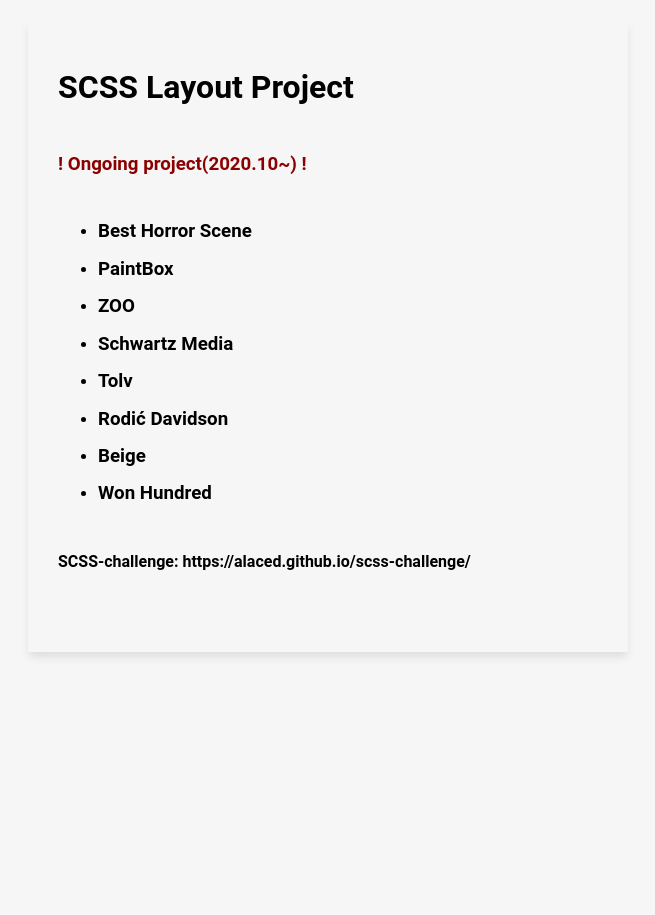
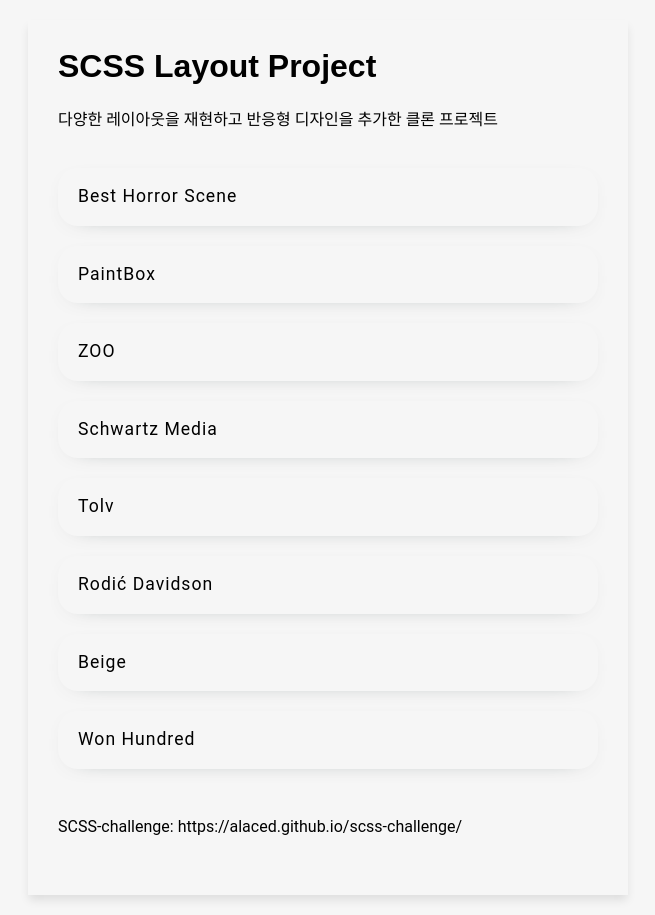
Before and after one commit to alaced/scss-grid, a website: page index.html in a window 1280 px wide. Shown: the whole page, without its empty margins (312-967 px from the left). Before the commit the page ends 800 px from the top, so only its background shows below. Drawn offline with Linux system fonts and the light colour scheme; a web font is replaced by a local one.

Commit message:
edit css

```diff
--- a/index.html
+++ b/index.html
@@ -3,6 +3,7 @@
   <head>
     <meta charset="UTF-8" />
     <meta name="viewport" content="width=device-width, initial-scale=1.0" />
+    <link rel="stylesheet" href="https://use.typekit.net/cyr0xpl.css" />
     <title>I hate ugly HTML.</title>
     <style>
       body {
@@ -18,13 +19,32 @@
         box-sizing: border-box;
         box-shadow: 0 6px 9px -1px rgba(0, 0, 0, 0.1);
       }
+
       a {
         all: unset;
         cursor: pointer;
       }
-      .warning {
-        color: darkred;
-        padding: 30px 0px;
+      .header {
+        padding-bottom: 30px;
+        font-size: 2rem;
+        font-weight: 600;
+        font-family: proxima-nova, sans-serif;
+      }
+      .list__desc {
+        padding-bottom: 40px;
+      }
+      .list__item {
+        font-size: 1.1rem;
+        margin-bottom: 20px;
+        padding: 20px 20px;
+        border-radius: 20px;
+        cursor: pointer;
+        box-shadow: 0px 5px 25px -20px rgba(2, 31, 31, 0.7);
+        letter-spacing: 1px;
+      }
+      .list__item:hover {
+        box-shadow: 0 4px 9px rgba(0, 0, 0, 0.236);
+        transition: box-shadow 0.2s ease-in-out;
       }
       .challenge {
         padding: 30px 0px;
@@ -32,39 +52,42 @@
     </style>
   </head>
   <body>
-    <h1>SCSS Layout Project</h1>
-    <h3 class="warning">! Ongoing project(2020.10~) !</h3>
-    <ul class="list">
-      <li class="list__item">
-        <h3><a href="project01/index.html">Best Horror Scene</a></h3>
-      </li>
-      <li class="list__item">
-        <h3><a href="project02/index02.html">PaintBox</a></h3>
-      </li>
-      <li class="list__item">
-        <h3><a href="project04/index04.html">ZOO</a></h3>
-      </li>
-      <li class="list__item">
-        <h3><a href="project05/index05.html">Schwartz Media</a></h3>
-      </li>
-      <li class="list__item">
-        <h3><a href="project06/index06.html">Tolv</a></h3>
-      </li>
-      <li class="list__item">
-        <h3><a href="project07/index07.html">Rodić Davidson</a></h3>
-      </li>
-      <li class="list__item">
-        <h3><a href="project08/index08.html">Beige</a></h3>
-      </li>
-      <li class="list__item">
-        <h3><a href="project09/index09.html">Won Hundred</a></h3>
-      </li>
-    </ul>
-    <h4 class="challenge">
+    <div class="header">SCSS Layout Project</div>
+    <div class="list">
+      <div class="list__desc">
+        다양한 레이아웃을 재현하고 반응형 디자인을 추가한 클론 프로젝트
+      </div>
+
+      <div class="list__item">
+        <a href="project01/index.html">Best Horror Scene</a>
+      </div>
+      <div class="list__item">
+        <a href="project02/index02.html">PaintBox</a>
+      </div>
+      <div class="list__item">
+        <a href="project04/index04.html">ZOO</a>
+      </div>
+      <div class="list__item">
+        <a href="project05/index05.html">Schwartz Media</a>
+      </div>
+      <div class="list__item">
+        <a href="project06/index06.html">Tolv</a>
+      </div>
+      <div class="list__item">
+        <a href="project07/index07.html">Rodić Davidson</a>
+      </div>
+      <div class="list__item">
+        <a href="project08/index08.html">Beige</a>
+      </div>
+      <div class="list__item">
+        <a href="project09/index09.html">Won Hundred</a>
+      </div>
+    </div>
+    <div class="challenge">
       SCSS-challenge:
       <a href="https://alaced.github.io/scss-challenge/"
         >https://alaced.github.io/scss-challenge/</a
       >
-    </h4>
+    </div>
   </body>
 </html>
```
